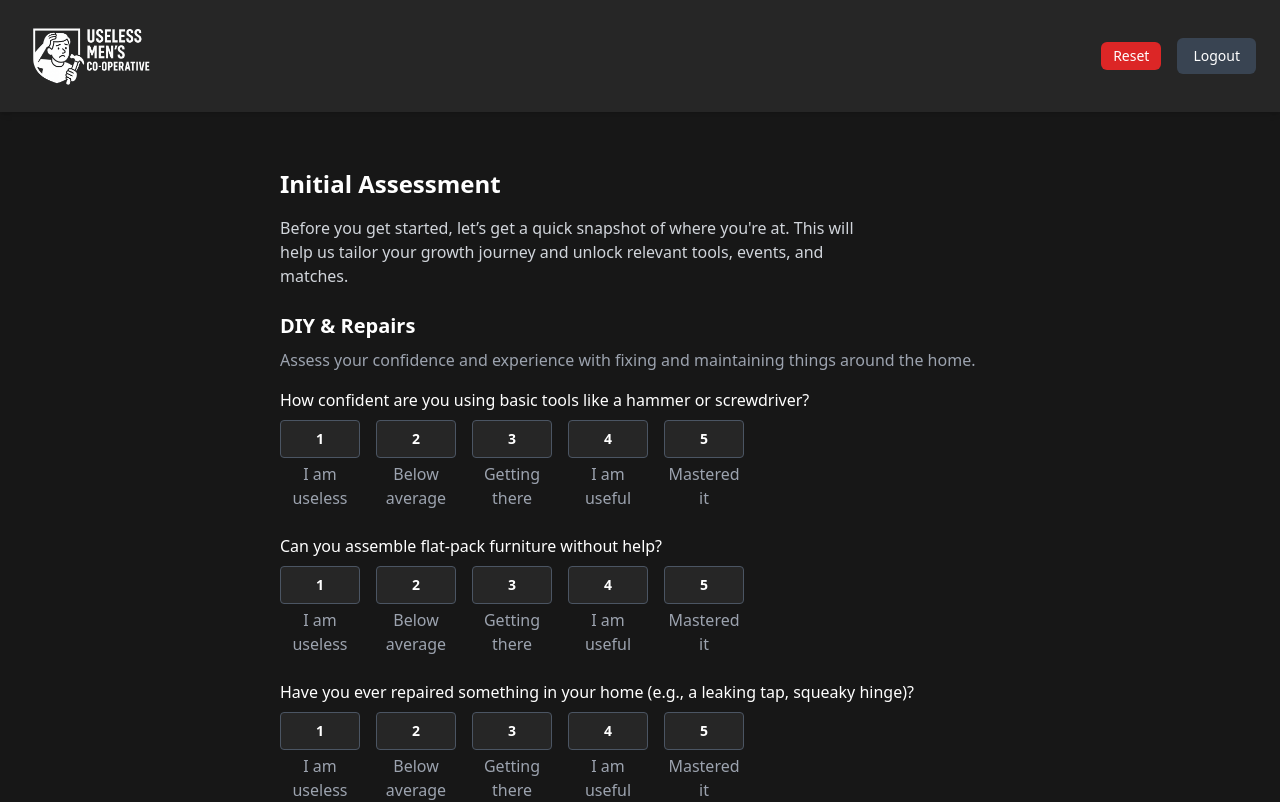
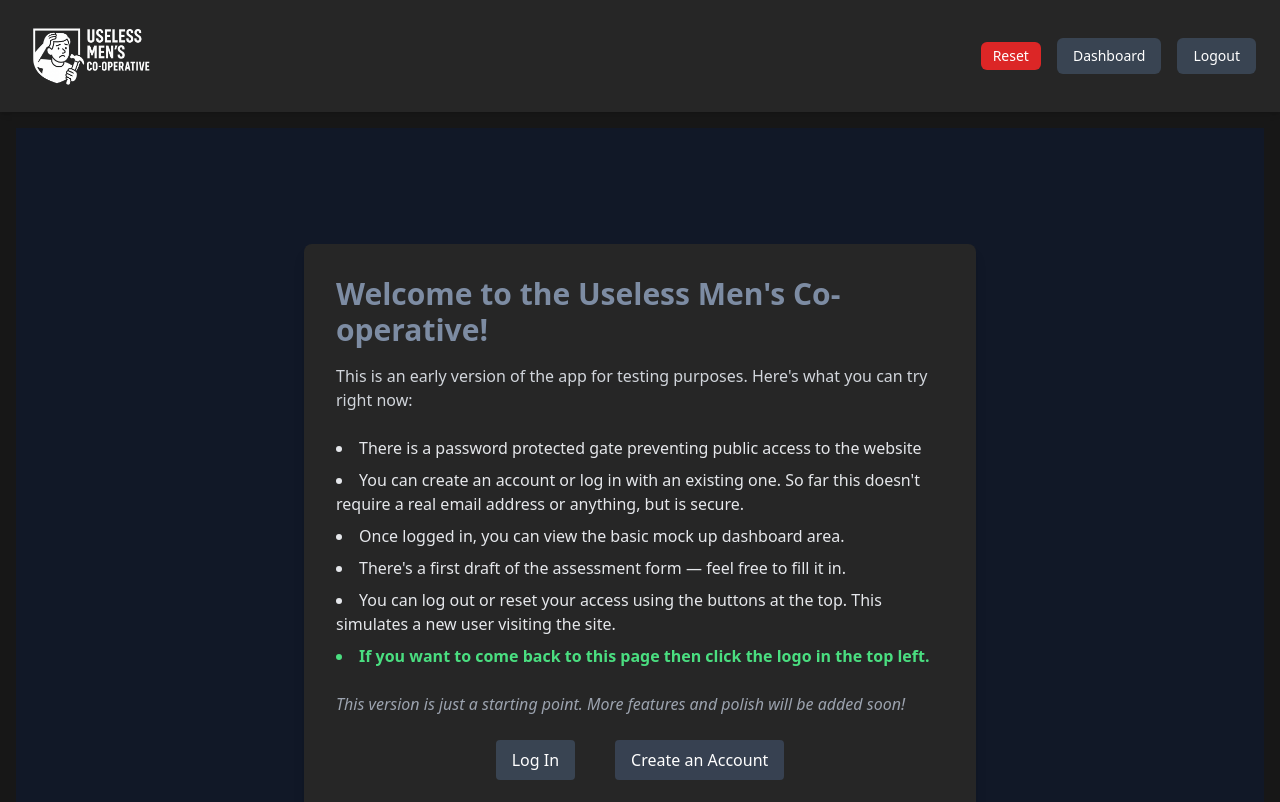
Before and after one commit to Jack-Berry/UMC-Front, a React (Vite) app: page /home in a window 1280 px wide. Before the commit this address led to /assessment. Shown: the top 802 px of the page. Built offline with nearby package versions, Linux system fonts and the light colour scheme; no server answers; sample sign-in values are in the browser's storage.

Commit message:
minor tweaks ready for first viewing

```diff
--- a/src/components/Navbar.jsx
+++ b/src/components/Navbar.jsx
@@ -37,12 +37,20 @@ export default function Navbar() {
           Reset
         </button>
         {user ? (
+          <>
+            <Link
+              to="/dashboard"
+              className="bg-brand-600 hover:bg-brand-500 transition text-white px-4 py-2 rounded-md text-sm font-medium"
+            >
+              Dashboard
+            </Link>
             <button
               onClick={handleLogout}
               className="bg-brand-600 hover:bg-brand-500 transition text-white px-4 py-2 rounded-md text-sm font-medium"
             >
               Logout
             </button>
+          </>
         ) : (
           <>
             <Link
--- a/src/pages/Home.jsx
+++ b/src/pages/Home.jsx
@@ -6,12 +6,12 @@ import { useEffect } from "react";
 export default function Home() {
   const navigate = useNavigate();
 
-  useEffect(() => {
-    const storedUser = localStorage.getItem("user");
-    if (storedUser) {
-      navigate("/dashboard");
-    }
-  }, [navigate]);
+  // useEffect(() => {
+  //   const storedUser = localStorage.getItem("user");
+  //   if (storedUser) {
+  //     navigate("/dashboard");
+  //   }
+  // }, [navigate]);
 
   return (
     <div className="min-h-screen bg-gray-900 text-white flex items-center justify-center px-6">
@@ -45,6 +45,10 @@ export default function Home() {
             You can log out or reset your access using the buttons at the top.
             This simulates a new user visiting the site.
           </li>
+          <li className="font-bold text-green-400">
+            If you want to come back to this page then click the logo in the top
+            left.
+          </li>
         </ul>
 
         <p className="mb-6 text-gray-400 italic">
```
Lines whose indentation alone changed are shown as unchanged.
